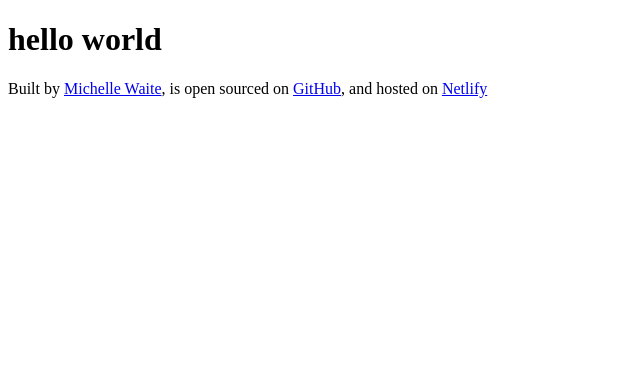
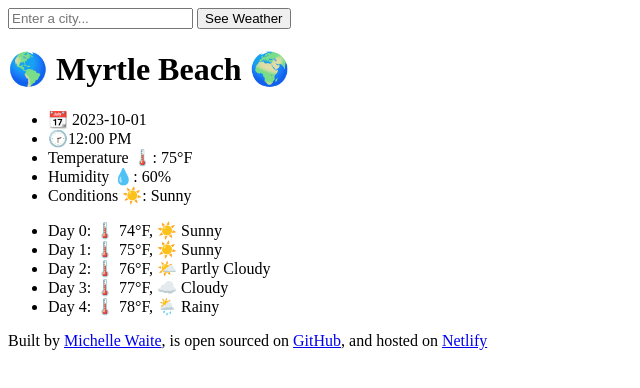
Before and after one commit to pharmermichelle/weather-app-2.0, a plain HTML site: page index.html in a window 1280 px wide. Shown: the whole page, without its empty margins (0-640 px from the left). Drawn offline with Linux system fonts and the light colour scheme.

Commit message:
added weather lists

```diff
--- a/index.html
+++ b/index.html
@@ -3,10 +3,28 @@
   <head>
     <meta charset="UTF-8" />
     <meta name="viewport" content="width=device-width, initial-scale=1.0" />
-    <title>Document</title>
+    <title>Weather App 2.0</title>
   </head>
   <body>
-    <h1>hello world</h1>
+    <form>
+      <input type="text" id="city" placeholder="Enter a city..." required />
+      <button type="submit">See Weather</button>
+    </form>
+    <h1 id="currentCity">🌎 Myrtle Beach 🌍</h1>
+    <ul class="weatherNow" id="weatherNow">
+      <li class="now" id="currentDate">📆 2023-10-01</li>
+      <li class="now" id="currentTime">🕝12:00 PM</li>
+      <li class="now" id="currentTemp">Temperature 🌡️: 75°F</li>
+      <li class="now" id="currentHumidity">Humidity 💧: 60%</li>
+      <li class="now" id="currentConditions">Conditions ☀️: Sunny</li>
+    </ul>
+    <ul class="forecast" id="forecast">
+      <li class="day" id="day0">Day 0: 🌡️ 74°F, ☀️ Sunny</li>
+      <li class="day" id="day1">Day 1: 🌡️ 75°F, ☀️ Sunny</li>
+      <li class="day" id="day2">Day 2: 🌡️ 76°F, 🌤️ Partly Cloudy</li>
+      <li class="day" id="day3">Day 3: 🌡️ 77°F, ☁️ Cloudy</li>
+      <li class="day" id="day4">Day 4: 🌡️ 78°F, 🌦️ Rainy</li>
+    </ul>
     <footer>
       Built by
       <a href="https://www.linkedin.com/in/michelle-waite/">Michelle Waite</a>,
```
